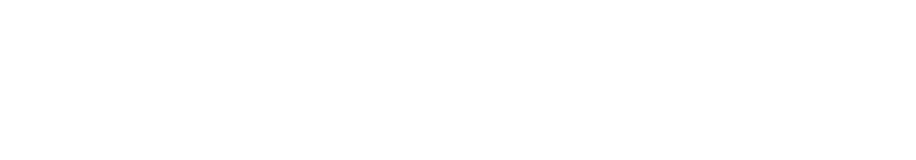
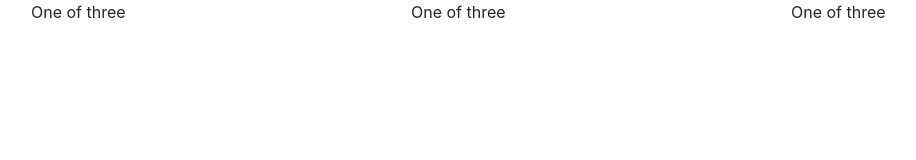
Before and after one commit to albvalort/albvalort.github.io, a plain HTML site: page index.html in a window 1280 px wide. Shown: the whole page, without its empty margins (54-970 px from the left). Drawn offline with nearby package versions, Linux system fonts and the light colour scheme.

Commit message:
Update index.html

```diff
--- a/index.html
+++ b/index.html
@@ -4,9 +4,24 @@
     <meta charset="UTF-8">
     <meta http-equiv="X-UA-Compatible" content="IE=edge">
     <meta name="viewport" content="width=device-width, initial-scale=1.0">
+    <link rel="stylesheet" href="css/bootstrap.min.css" crossorigin="anonymous">
+    <link rel="stylesheet" href="css/bootstrap-theme.min.css" crossorigin="anonymous">
+    <script src="js/bootstrap.min.js" crossorigin="anonymous"></script>
     <title>Pagina de Albvalort</title>
 </head>
 <body>
-
+    <div class="container">
+        <div class="row">
+            <div class="col-sm">
+                One of three
+            </div>
+            <div class="col-sm">
+                One of three
+            </div>
+            <div class="col-sm">
+                One of three
+            </div>
+        </div>
+    </div>
 </body>
 </html>
```
